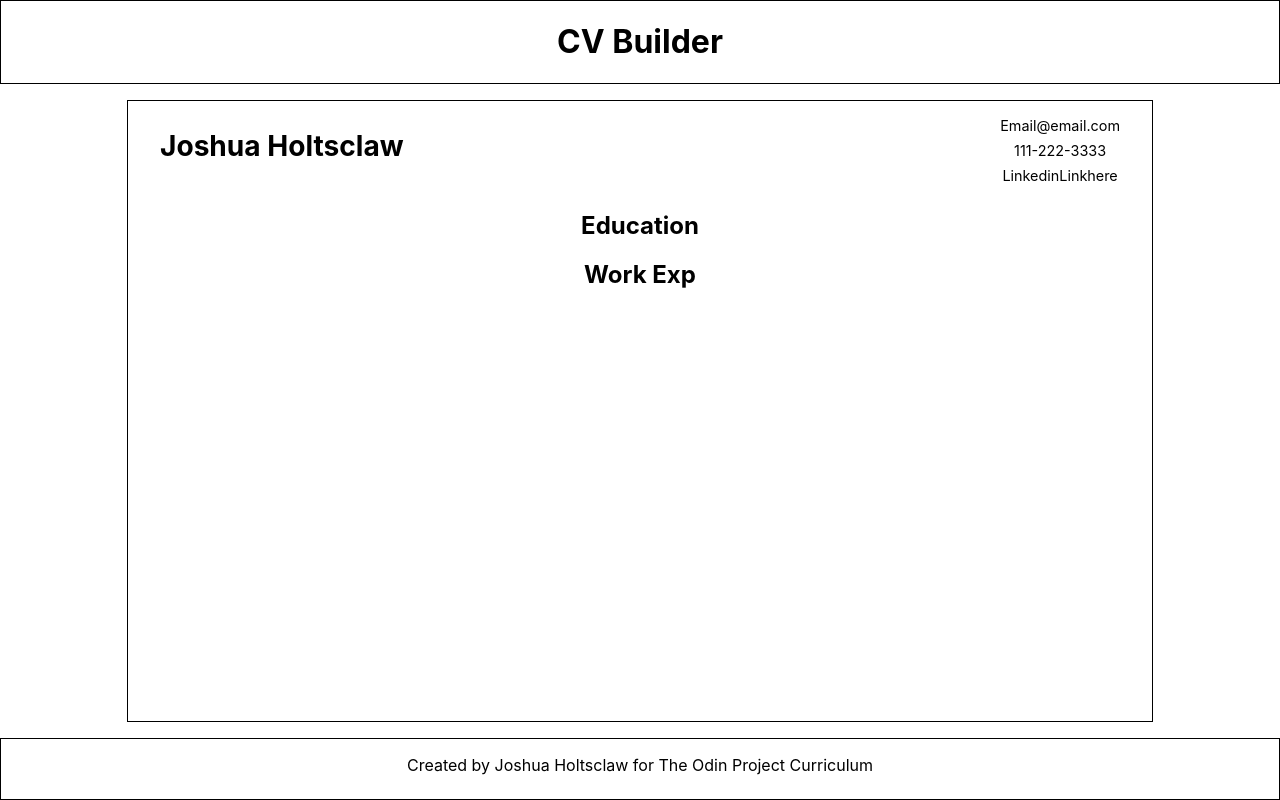
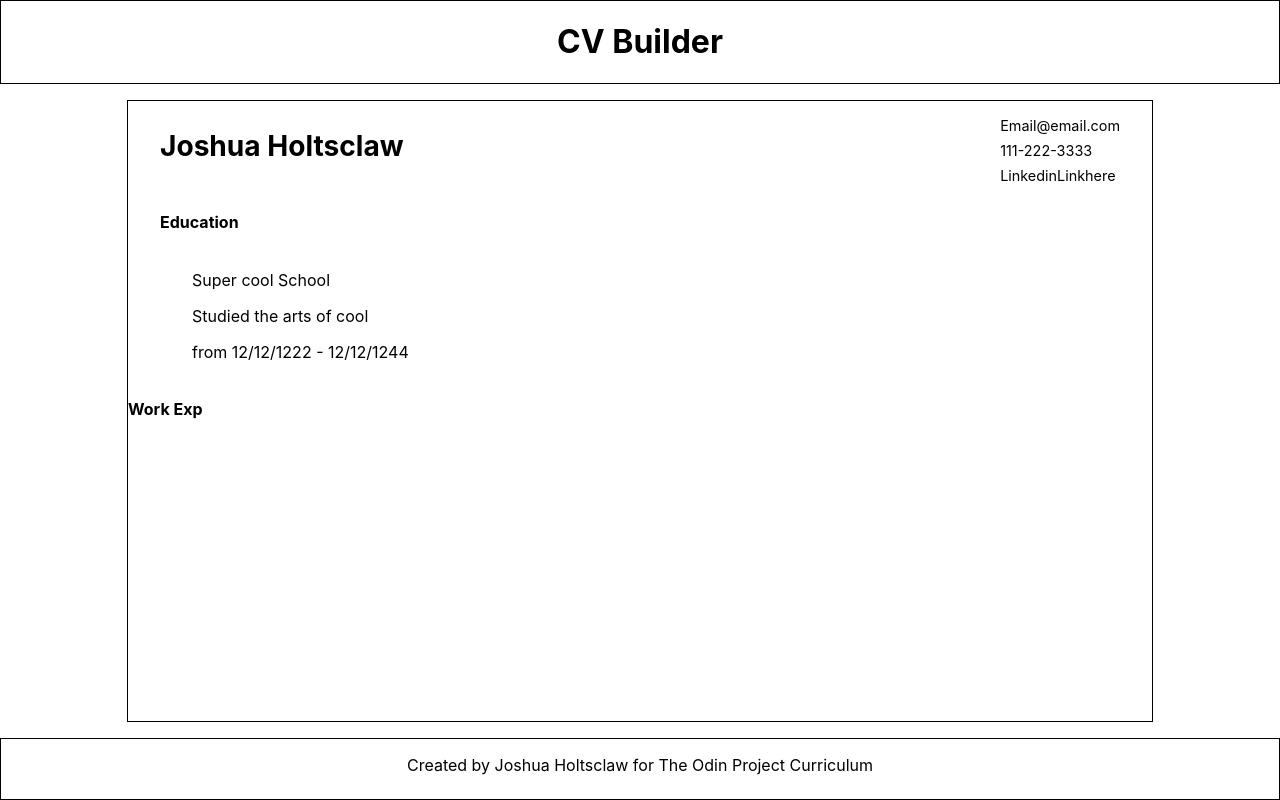
Before and after one commit to Marshnme/cv-app, a React (Create React App) app: page / in a window 1280 px wide. Built offline with nearby package versions, Linux system fonts and the light colour scheme.

Commit message:
added filler info for school and layout for school

```diff
--- a/src/App.css
+++ b/src/App.css
@@ -1,5 +1,4 @@
 .App {
-  text-align: center;
   height: 100vh;
   display:grid;
   grid-template-rows: .1fr 1fr .1fr;
@@ -13,6 +12,7 @@
 
 .header {
   border: 1px solid black;
+  text-align: center;
   grid-area: header;
 }
 
@@ -25,5 +25,6 @@
 
 .footer {
   border: 1px solid black;
+  text-align: center;
   grid-area: footer;
 }
--- a/src/components/Education.jsx
+++ b/src/components/Education.jsx
@@ -9,7 +9,16 @@ class Education extends React.Component{
     render() {
         return (
             <div className='education-container'>
-                <h2>Education</h2>
+                <div className="section-title">
+                    <h4>Education</h4>
+                </div>
+                <div className="schools">
+                    <div className="school-info">
+                        <p>Super cool School</p>
+                        <p>Studied the arts of cool</p>
+                        <p>from 12/12/1222 - 12/12/1244</p>
+                    </div>
+                </div>
             </div>
         )
     }
--- a/src/components/WorkExp.jsx
+++ b/src/components/WorkExp.jsx
@@ -9,7 +9,7 @@ class WorkExp extends React.Component{
     render() {
         return (
             <div className='work-exp-container'>
-                <h2>Work Exp</h2>
+                <h4>Work Exp</h4>
             </div>
         )
     }
--- a/src/styles/Education.css
+++ b/src/styles/Education.css
@@ -0,0 +1,12 @@
+.education-container{
+    display:flex;
+    flex-flow: column nowrap;
+    align-items: flex-start;
+    margin:0 2rem;
+}
+
+.schools{
+    display:flex;
+    flex-flow: row nowrap;
+    margin-left:2rem;
+}
```
